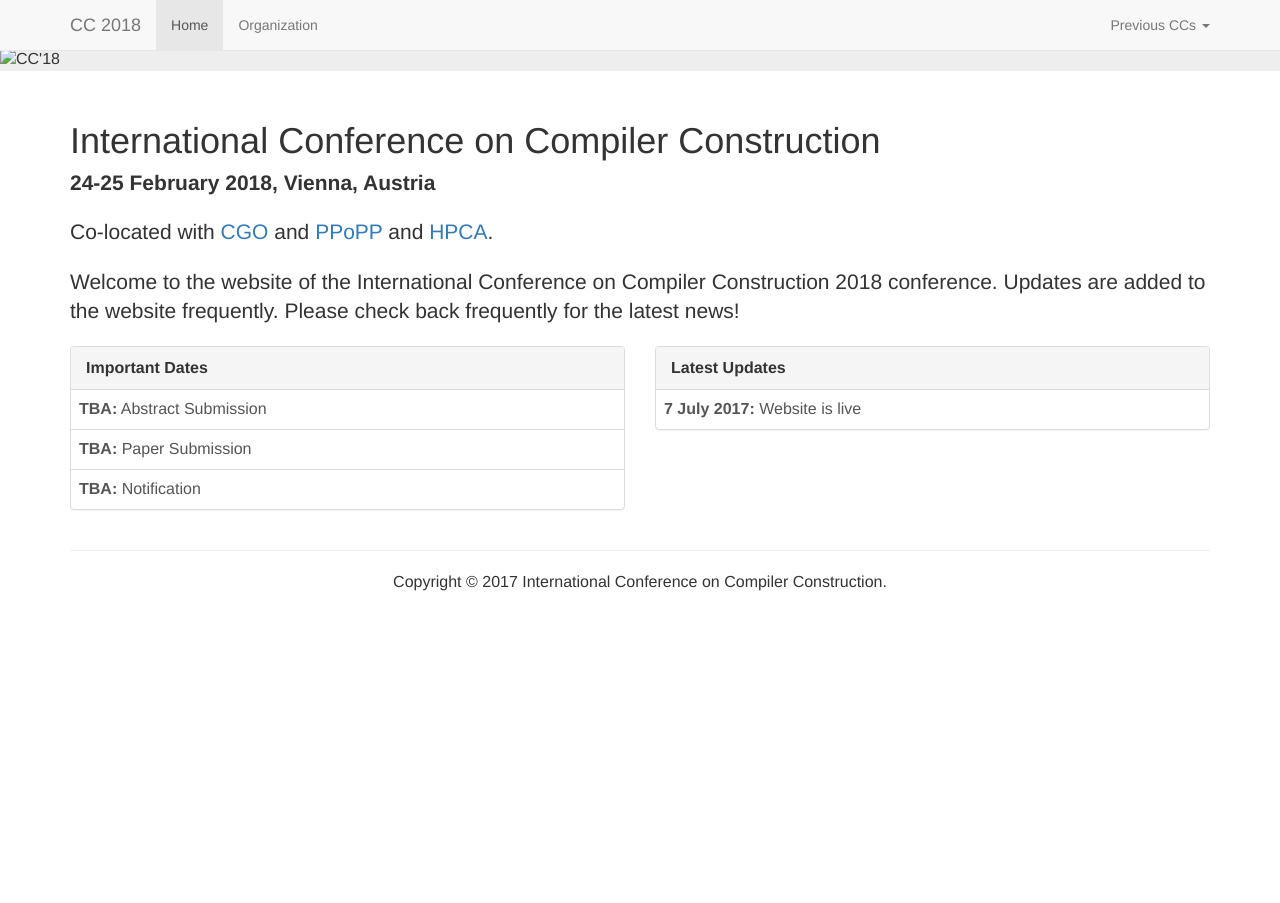
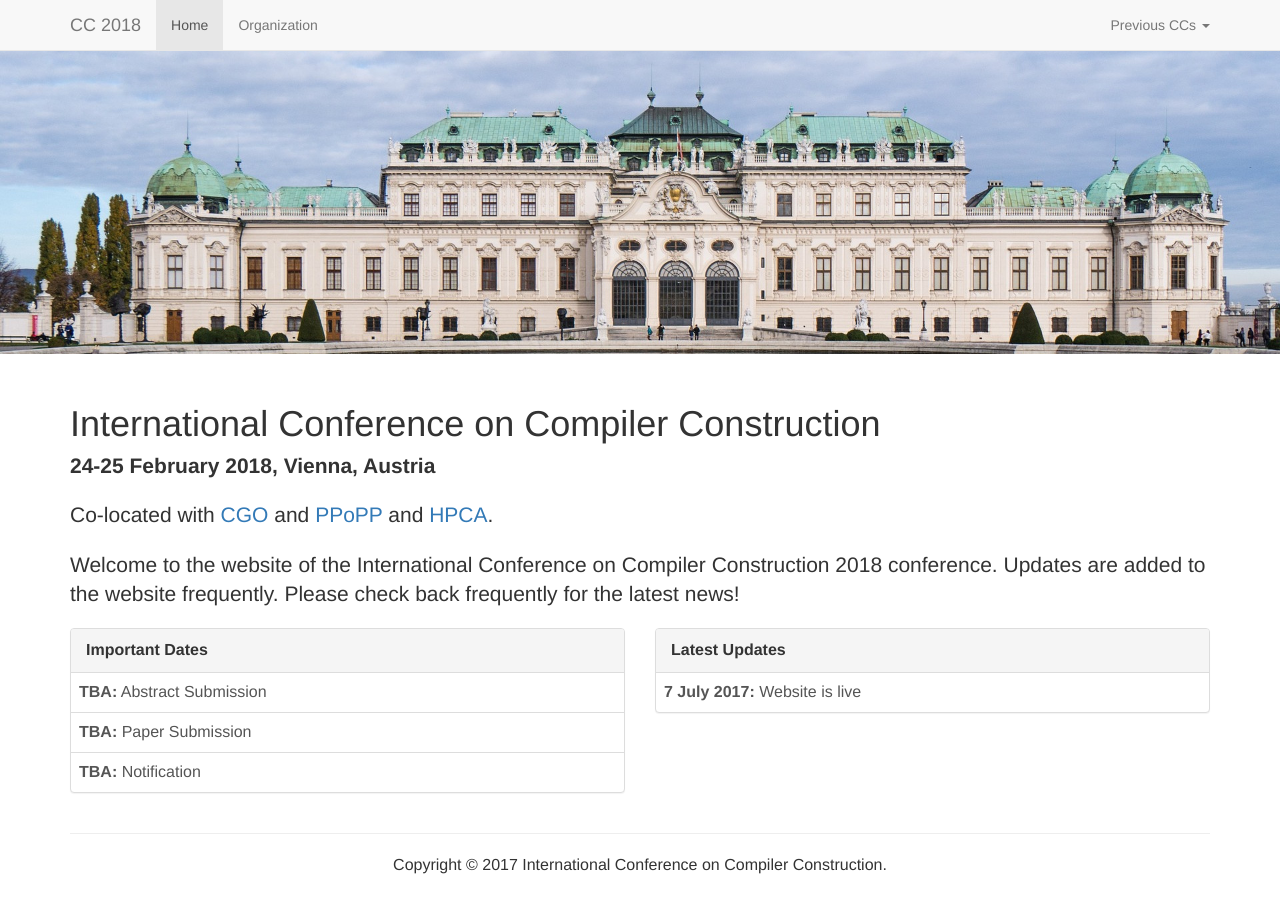
Before and after one commit to cc-conference/18, a Jekyll site: the page built from index.html, in a window 1280 px wide. Built offline with Jekyll 4.4.1, drawn with Linux system fonts in a browser that asks for light colours; nearby versions of some CDN libraries.

Commit message:
corrected ref to img

```diff
--- a/index.html
+++ b/index.html
@@ -3,7 +3,7 @@ title:  27th International Conference on Compiler Construction 2018
 ---
 
 <div style="padding-bottom:0;" class="jumbotron">
-  <img style="width: 100%;" src="{{site.baseurl}}img/vienna_castle.jpg" alt="CC'18"/>
+  <img style="width: 100%;" src="{{site.baseurl}}/img/vienna_castle.jpg" alt="CC'18"/>
 </div>
 
 <section class="no-top-padding">
```
